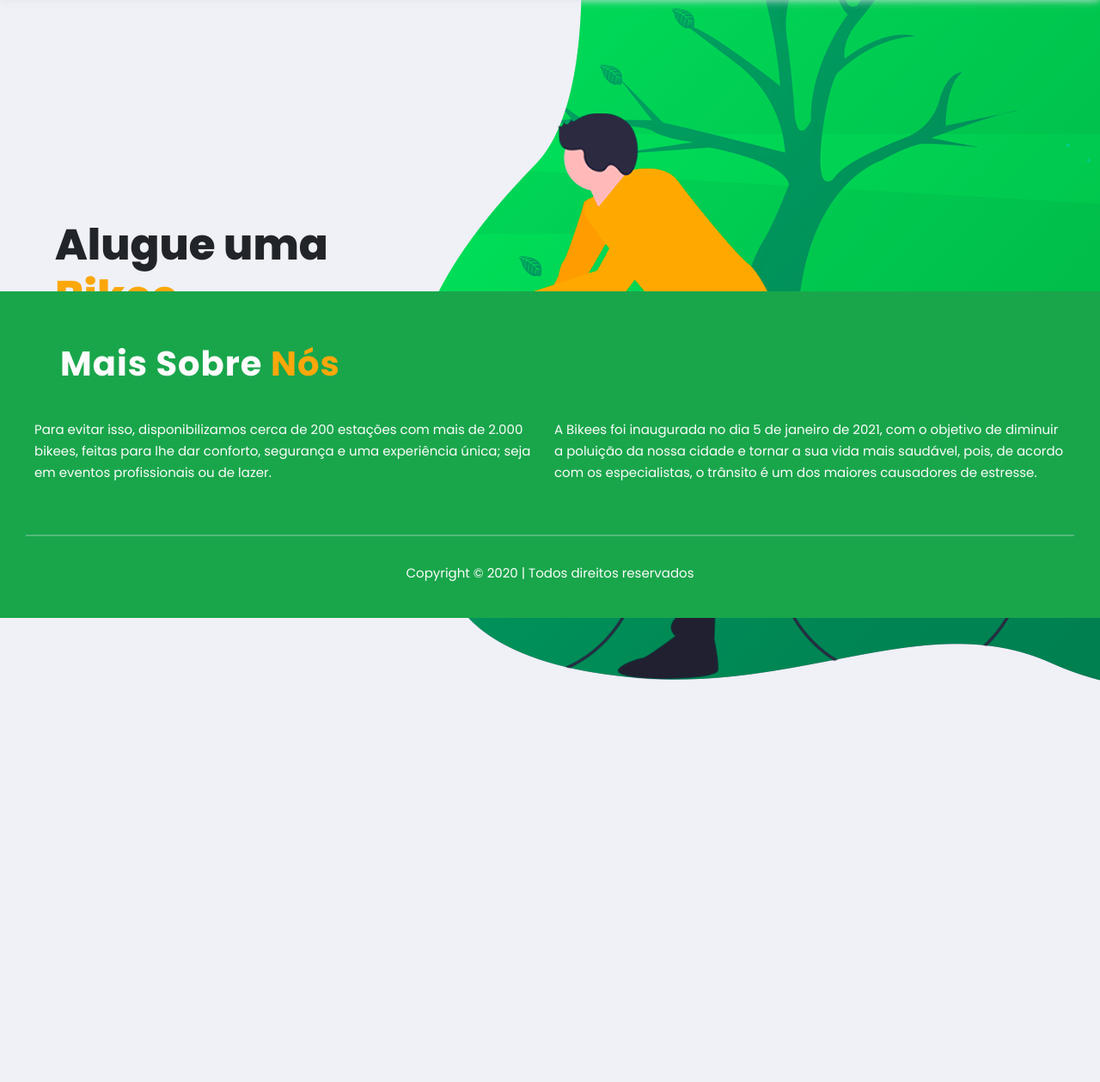
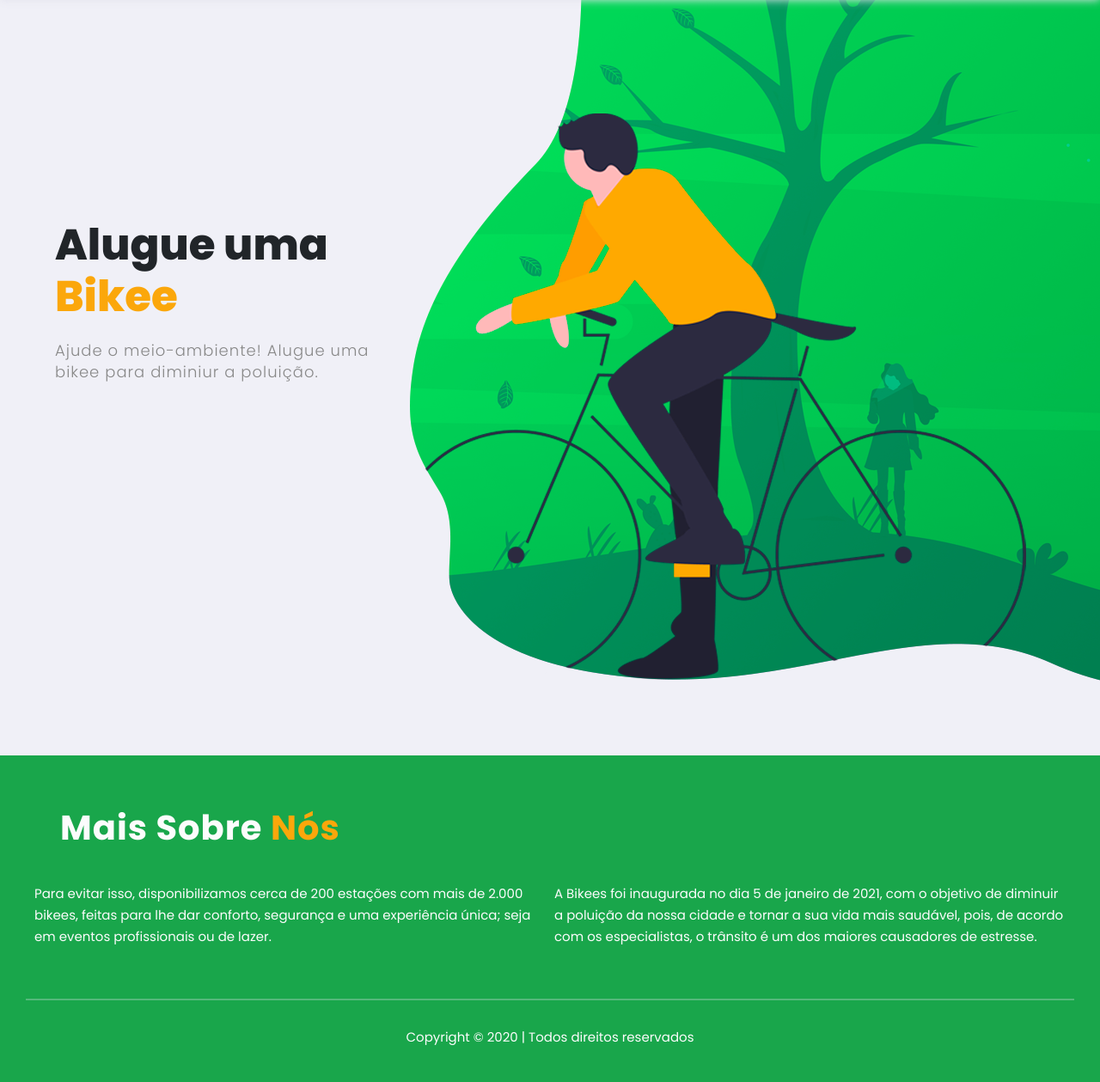
Before and after one commit to AlisonChs/Projeto-Bikees, a PHP site: page /index.html in a window 1280 px wide. Shown: the part 81-1340 px from the top of the page at 86% size. Before the commit the page ends 873 px from the top, so only its background shows below. Run offline with PHP 8.4, Linux system fonts and the light colour scheme.

Commit message:
Arrumando o background image da page-landing e o footer no index

```diff
--- a/src/css/main.css
+++ b/src/css/main.css
@@ -221,11 +221,6 @@
 ---------------------------------------------
 */
 
-footer {
-  position: absolute;
-  bottom: 0;
-}
-
 footer#about-us {
   width: 100vw;
   padding: 2rem 3rem;
```
